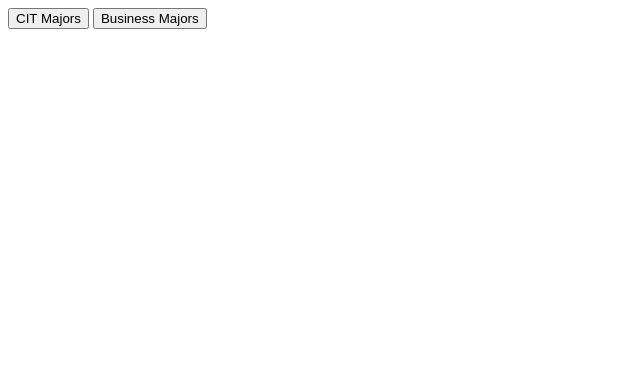
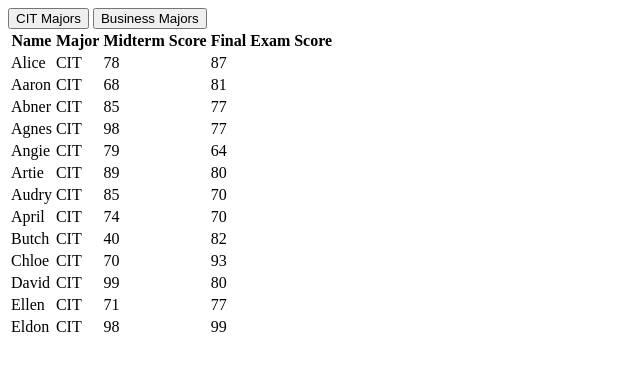
Before and after one commit to dwright0294/dwright0294.github.io, a plain HTML site: page index.html in a window 1280 px wide. Both pictures are taken after a click on the button "CIT Majors". Shown: the whole page, without its empty margins (0-640 px from the left). Drawn offline with nearby package versions, Linux system fonts and the light colour scheme.

Commit message:
Update index.html

```diff
--- a/index.html
+++ b/index.html
@@ -35,6 +35,41 @@
     </script>
 
     <script src="https://cdnjs.cloudflare.com/ajax/libs/handlebars.js/4.7.7/handlebars.min.js"></script>
-    <script src="script.js"></script>
+    <script>
+        document.addEventListener("DOMContentLoaded", function() {
+            const citButton = document.getElementById("citButton");
+            const busButton = document.getElementById("busButton");
+            const studentDataDiv = document.getElementById("studentData");
+
+            citButton.addEventListener("click", function() {
+                fetchData("CIT");
+            });
+
+            busButton.addEventListener("click", function() {
+                fetchData("BUS");
+            });
+
+            function fetchData(major) {
+                const xhr = new XMLHttpRequest();
+                xhr.open("GET", "cit5students.json", true);
+                xhr.onload = function() {
+                    if (xhr.status === 200) {
+                        const students = JSON.parse(xhr.responseText);
+                        const filteredStudents = students.filter(student => student.major === major);
+                        renderStudents(filteredStudents);
+                    }
+                };
+                xhr.send();
+            }
+
+            function renderStudents(students) {
+                const source = document.getElementById("student-template").innerHTML;
+                const template = Handlebars.compile(source);
+                const context = { students: students };
+                const html = template(context);
+                studentDataDiv.innerHTML = html;
+            }
+        });
+    </script>
 </body>
 </html>
```
